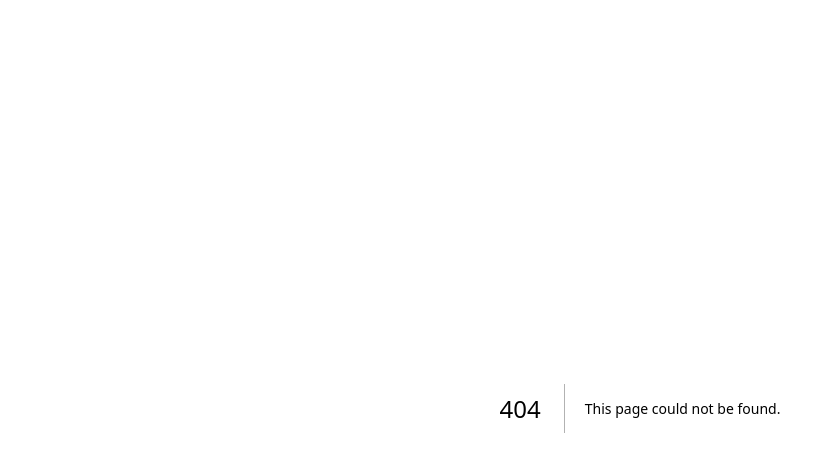
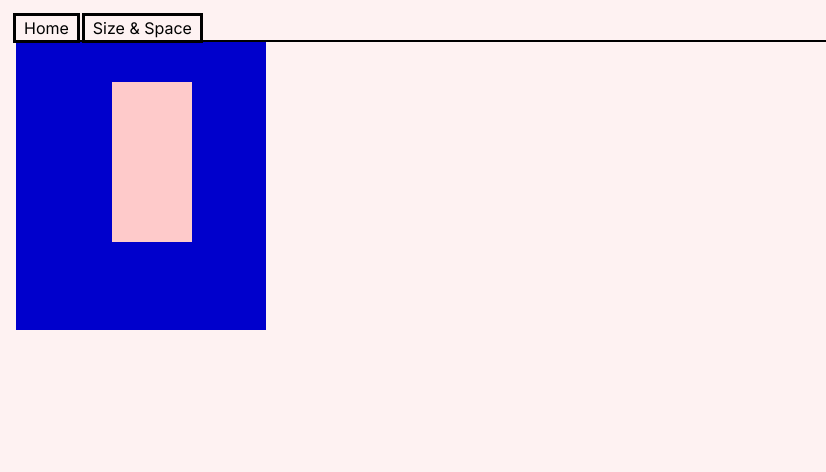
Before and after one commit to mkmule/tailwind-css-playground, a Next.js app: page /size-space in a window 1280 px wide. Before the commit this address had no page. Shown: the top 472 px of the page, without its empty margins (0-826 px from the left). Built offline with nearby package versions, Linux system fonts and the light colour scheme.

Commit message:
Sizes with Overrides of pixel-precise values

```diff
--- a/src/app/layout.tsx
+++ b/src/app/layout.tsx
@@ -1,22 +1,37 @@
-import type { Metadata } from "next";
-import { Inter } from "next/font/google";
-import "./globals.css";
+import type { Metadata } from 'next';
+import { Inter } from 'next/font/google';
+import './globals.css';
+import Link from 'next/link';
 
-const inter = Inter({ subsets: ["latin"] });
+const inter = Inter({ subsets: ['latin'] });
 
 export const metadata: Metadata = {
-  title: "Create Next App",
-  description: "Generated by create next app",
+  title: 'Create Next App',
+  description: 'Generated by create next app',
 };
 
-export default function RootLayout({
-  children,
-}: Readonly<{
-  children: React.ReactNode;
-}>) {
+const links = [
+  { href: '/', label: 'Home' },
+  { href: '/size-space', label: 'Size & Space' },
+];
+
+export default function RootLayout({ children }: { children: React.ReactNode }) {
   return (
     <html lang="en">
-      <body className={inter.className}>{children}</body>
+    <body className={inter.className}>
+    <header className="border-b-2 border-black">
+      <nav>
+        <ul className="flex items-center">
+          {links.map(({ label, href }) => (
+            <li key={href} className="px-2 mr-2 text-m outline"><Link href={href}>{label}</Link></li>
+          ))}
+        </ul>
+      </nav>
+    </header>
+    <main>
+      {children}
+    </main>
+    </body>
     </html>
   );
 }
--- /dev/null
+++ b/src/app/size-space/page.tsx
@@ -0,0 +1,11 @@
+const SizeSpacePage = () => {
+  return (
+    <main>
+      <div className="h-72 w-[250px] bg-[#0000CC] px-4 py-10">
+        <div className="mx-20 h-40 w-20 bg-red-200"></div>
+      </div>
+    </main>
+  );
+};
+
+export default SizeSpacePage;
```
